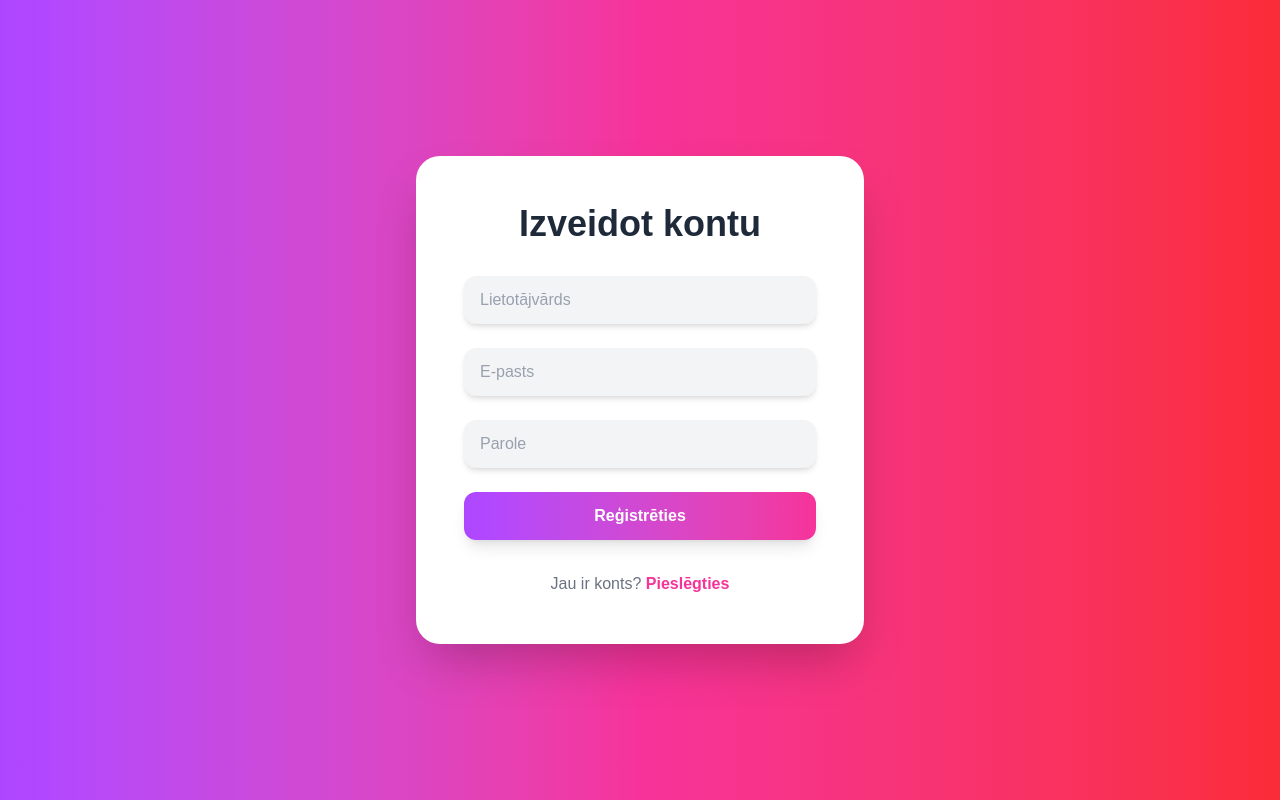
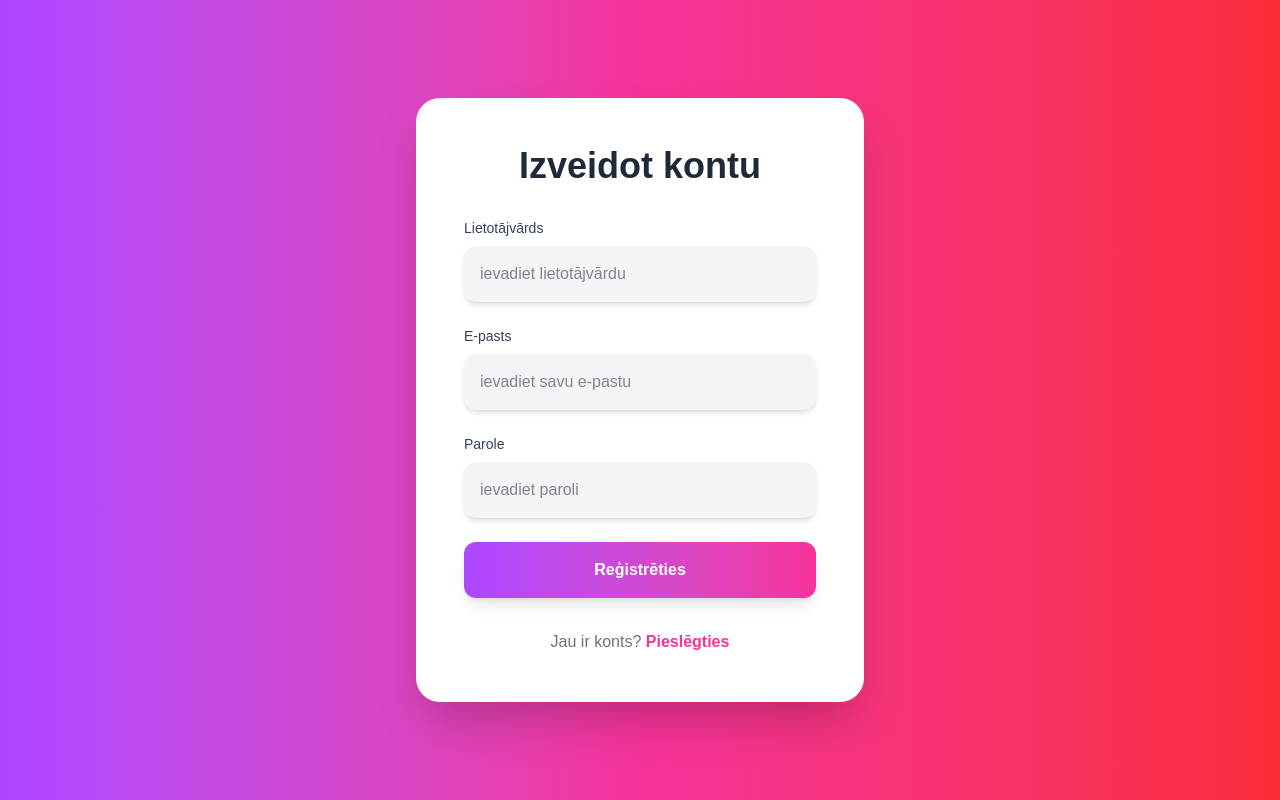
Before and after one commit to FilipsCalijs/moodforecaster, a Next.js app in the folder frontend/: page /register in a window 1280 px wide. Built offline with nearby package versions, Linux system fonts and the light colour scheme.

Commit message:
fixed login/register pages

```diff
--- a/frontend/app/login/page.tsx
+++ b/frontend/app/login/page.tsx
@@ -44,36 +44,38 @@ export default function LoginPage() {
         <h1 className="text-4xl font-extrabold text-center text-gray-800 mb-8">Laipni lūdzam atpakaļ</h1>
         <form onSubmit={handleSubmit} className="flex flex-col gap-6">
           <div className="relative">
+            <label className="block text-sm font-medium text-gray-700 mb-2">
+              E-pasts
+            </label>
             <input
               name="email"
               type="email"
               value={form.email}
               onChange={handleChange}
-              className="peer placeholder-transparent px-4 py-3 w-full rounded-xl bg-gray-100 focus:bg-white focus:ring-2 focus:ring-pink-300 shadow-md transition text-gray-900"
-              placeholder="E-pasts"
+              className="px-4 py-4 w-full rounded-xl bg-gray-100 focus:bg-white focus:ring-2 focus:ring-pink-400 focus:outline-none shadow-md transition text-gray-900 text-base"
+              placeholder="ievadiet savu e-pastu"
+              required
             />
-            <label className="absolute left-4 top-3 text-gray-400 text-sm transition-all peer-placeholder-shown:top-3 peer-placeholder-shown:text-gray-400 peer-placeholder-shown:text-base peer-focus:top-0 peer-focus:text-pink-500 peer-focus:text-sm">
-              E-pasts
-            </label>
           </div>
 
           <div className="relative">
+            <label className="block text-sm font-medium text-gray-700 mb-2">
+              Parole
+            </label>
             <input
               name="password"
               type="password"
               value={form.password}
               onChange={handleChange}
-              className="peer placeholder-transparent px-4 py-3 w-full rounded-xl bg-gray-100 focus:bg-white focus:ring-2 focus:ring-purple-300 shadow-md transition text-gray-900"
-              placeholder="Parole"
+              className="px-4 py-4 w-full rounded-xl bg-gray-100 focus:bg-white focus:ring-2 focus:ring-purple-400 focus:outline-none shadow-md transition text-gray-900 text-base"
+              placeholder="ievadiet savu paroli"
+              required
             />
-            <label className="absolute left-4 top-3 text-gray-400 text-sm transition-all peer-placeholder-shown:top-3 peer-placeholder-shown:text-gray-400 peer-placeholder-shown:text-base peer-focus:top-0 peer-focus:text-purple-500 peer-focus:text-sm">
-              Parole
-            </label>
           </div>
 
           <button
             type="submit"
-            className="bg-gradient-to-r from-purple-500 to-pink-500 text-white py-3 rounded-xl font-semibold shadow-lg hover:scale-105 transition-transform"
+            className="bg-gradient-to-r from-purple-500 to-pink-500 text-white py-4 rounded-xl font-semibold shadow-lg hover:scale-105 transition-transform text-base"
           >
             Pieslēgties
           </button>
--- a/frontend/app/register/page.tsx
+++ b/frontend/app/register/page.tsx
@@ -31,49 +31,52 @@ export default function RegisterPage() {
         <form onSubmit={handleSubmit} className="flex flex-col gap-6">
 
           <div className="relative">
+            <label className="block text-sm font-medium text-gray-700 mb-2">
+              Lietotājvārds
+            </label>
             <input
               name="username"
               value={form.username}
               onChange={handleChange}
-              className="peer placeholder-transparent px-4 py-3 w-full rounded-xl bg-gray-100 focus:bg-white focus:ring-2 focus:ring-pink-300 shadow-md transition text-gray-900"
-              placeholder="Lietotājvārds"
+              className="px-4 py-4 w-full rounded-xl bg-gray-100 focus:bg-white focus:ring-2 focus:ring-pink-400 focus:outline-none shadow-md transition text-gray-900 text-base"
+              placeholder="ievadiet lietotājvārdu"
+              required
             />
-            <label className="absolute left-4 top-3 text-gray-400 text-sm transition-all peer-placeholder-shown:top-3 peer-placeholder-shown:text-gray-400 peer-placeholder-shown:text-base peer-focus:top-0 peer-focus:text-pink-500 peer-focus:text-sm">
-              Lietotājvārds
-            </label>
           </div>
 
           <div className="relative">
+            <label className="block text-sm font-medium text-gray-700 mb-2">
+              E-pasts
+            </label>
             <input
               name="email"
               type="email"
               value={form.email}
               onChange={handleChange}
-              className="peer placeholder-transparent px-4 py-3 w-full rounded-xl bg-gray-100 focus:bg-white focus:ring-2 focus:ring-purple-300 shadow-md transition text-gray-900"
-              placeholder="E-pasts"
+              className="px-4 py-4 w-full rounded-xl bg-gray-100 focus:bg-white focus:ring-2 focus:ring-purple-400 focus:outline-none shadow-md transition text-gray-900 text-base"
+              placeholder="ievadiet savu e-pastu"
+              required
             />
-            <label className="absolute left-4 top-3 text-gray-400 text-sm transition-all peer-placeholder-shown:top-3 peer-placeholder-shown:text-gray-400 peer-placeholder-shown:text-base peer-focus:top-0 peer-focus:text-purple-500 peer-focus:text-sm">
-              E-pasts
-            </label>
           </div>
 
           <div className="relative">
+            <label className="block text-sm font-medium text-gray-700 mb-2">
+              Parole
+            </label>
             <input
               name="password"
               type="password"
               value={form.password}
               onChange={handleChange}
-              className="peer placeholder-transparent px-4 py-3 w-full rounded-xl bg-gray-100 focus:bg-white focus:ring-2 focus:ring-indigo-300 shadow-md transition text-gray-900"
-              placeholder="Parole"
+              className="px-4 py-4 w-full rounded-xl bg-gray-100 focus:bg-white focus:ring-2 focus:ring-indigo-400 focus:outline-none shadow-md transition text-gray-900 text-base"
+              placeholder="ievadiet paroli"
+              required
             />
-            <label className="absolute left-4 top-3 text-gray-400 text-sm transition-all peer-placeholder-shown:top-3 peer-placeholder-shown:text-gray-400 peer-placeholder-shown:text-base peer-focus:top-0 peer-focus:text-indigo-500 peer-focus:text-sm">
-              Parole
-            </label>
           </div>
 
           <button
             type="submit"
-            className="bg-gradient-to-r from-purple-500 to-pink-500 text-white py-3 rounded-xl font-semibold shadow-lg hover:scale-105 transition-transform"
+            className="bg-gradient-to-r from-purple-500 to-pink-500 text-white py-4 rounded-xl font-semibold shadow-lg hover:scale-105 transition-transform text-base"
           >
             Reģistrēties
           </button>
```
